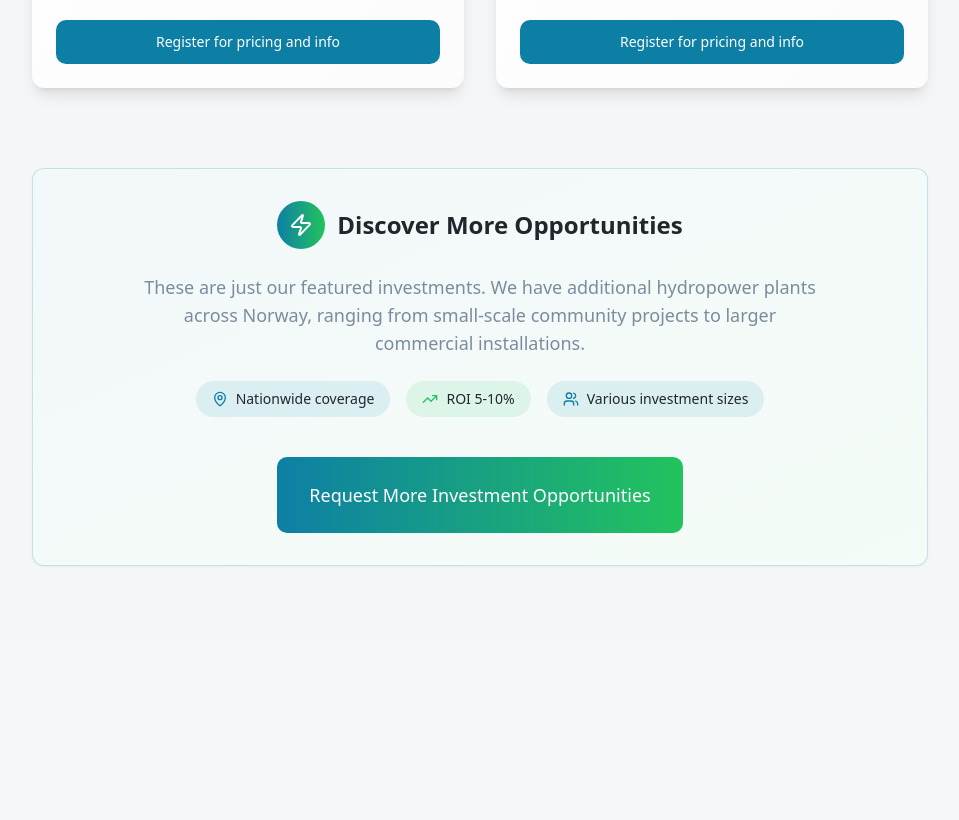
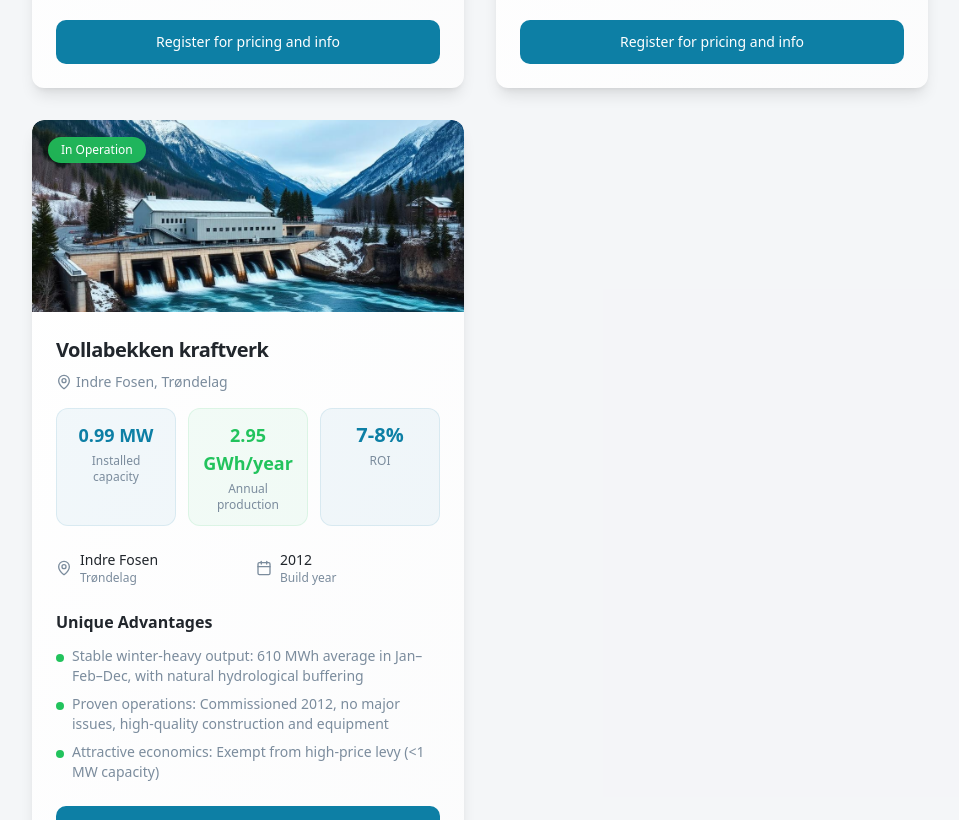
Before and after one commit to rastumbenjamin-gif/smakraftmegleren, a React (Vite) app: page / in a window 1280 px wide. Shown: the part 2760-3580 px from the top of the page, without its empty margins (160-1119 px from the left). Before the commit the page ends 3406 px from the top, so only its background shows below. Built offline with nearby package versions, Linux system fonts and the light colour scheme.

Commit message:
Add new investment opportunity

```diff
--- a/src/components/InvestmentOpportunities.tsx
+++ b/src/components/InvestmentOpportunities.tsx
@@ -10,6 +10,7 @@ import { useLanguage } from "@/contexts/LanguageContext";
 import hydroPlant1 from "@/assets/hydro-plant-1.jpg";
 import hydroPlant2 from "@/assets/hydro-plant-2.jpg";
 import hydroPlant3 from "@/assets/hydro-plant-3.jpg";
+import vollabekkenKraftverk from "@/assets/vollabekken-kraftverk.jpg";
 
 export const InvestmentOpportunities = () => {
   const sectionRef = useScrollAnimation();
@@ -57,6 +58,29 @@ export const InvestmentOpportunities = () => {
       advantages: [
         t('opportunities.bjora.advantage1'),
         t('opportunities.bjora.advantage2')
+      ]
+    },
+    {
+      id: 3,
+      name: "Vollabekken kraftverk",
+      location: "Indre Fosen, Trøndelag",
+      capacity: "0.99 MW",
+      annualProduction: "2.95 GWh/år",
+      roi: "7-8%",
+      funded: 0,
+      totalInvestment: "28 MNOK",
+      minInvestment: "0.5 MNOK",
+      co2Reduction: "1,200",
+      operationalDate: "In Operation (2012)",
+      investors: 0,
+      image: vollabekkenKraftverk,
+      status: "Available investment",
+      statusColor: "bg-success",
+      buildYear: "2012",
+      advantages: [
+        t('opportunities.vollabekken.advantage1'),
+        t('opportunities.vollabekken.advantage2'),
+        t('opportunities.vollabekken.advantage3')
       ]
     }
   ];
--- a/src/contexts/LanguageContext.tsx
+++ b/src/contexts/LanguageContext.tsx
@@ -136,6 +136,9 @@ const translations = {
     'opportunities.bjora.advantage2': 'High production, solid revenue',
     'opportunities.sandvik.advantage1': 'High head height (132.4m)',
     'opportunities.sandvik.advantage2': 'Stable water intake (0.88 m³/s)',
+    'opportunities.vollabekken.advantage1': 'Stable winter-heavy output: 610 MWh average in Jan–Feb–Dec, with natural hydrological buffering',
+    'opportunities.vollabekken.advantage2': 'Proven operations: Commissioned 2012, no major issues, high-quality construction and equipment',
+    'opportunities.vollabekken.advantage3': 'Attractive economics: Exempt from high-price levy (<1 MW capacity)',
 
     // More opportunities
     'opportunities.more.title': 'Discover More Opportunities',
@@ -351,6 +354,9 @@ const translations = {
     'opportunities.bjora.advantage2': 'Høy produksjon, solid inntekt',
     'opportunities.sandvik.advantage1': 'Høy fallhøyde (132,4m)',
     'opportunities.sandvik.advantage2': 'Stabil vanninntak (0,88 m³/s)',
+    'opportunities.vollabekken.advantage1': 'Stabil vinterdominert produksjon: 610 MWh gjennomsnitt jan–feb–des, med naturlig hydrologisk bufring',
+    'opportunities.vollabekken.advantage2': 'Bevist drift: Idriftsatt 2012, ingen større problemer, høykvalitets konstruksjon og utstyr',
+    'opportunities.vollabekken.advantage3': 'Attraktiv økonomi: Fritatt for høyprisavgift (<1 MW kapasitet)',
 
     // More opportunities
     'opportunities.more.title': 'Oppdag Flere Muligheter',
```
Also changed, not shown: src/assets/vollabekken-kraftverk.jpg (added).
